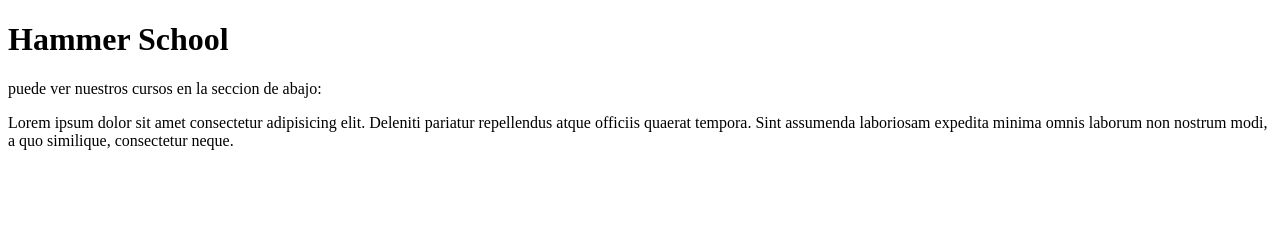
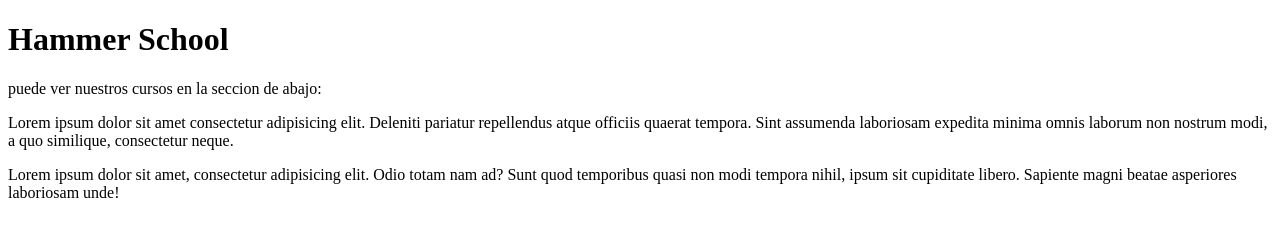
Before and after one commit to johnCoor/alura-class, a plain HTML site: page index.html in a window 1280 px wide. Drawn offline with Linux system fonts and the light colour scheme.

Commit message:
agragando la etiqueta section

```diff
--- a/index.html
+++ b/index.html
@@ -16,5 +16,8 @@
             <p>Lorem ipsum dolor sit amet consectetur adipisicing elit. Deleniti pariatur repellendus atque officiis quaerat tempora. Sint assumenda laboriosam expedita minima omnis laborum non nostrum modi, a quo similique, consectetur neque.</p>
         </div>
     </header>
+    <section>
+        <p>Lorem ipsum dolor sit amet, consectetur adipisicing elit. Odio totam nam ad? Sunt quod temporibus quasi non modi tempora nihil, ipsum sit cupiditate libero. Sapiente magni beatae asperiores laboriosam unde!</p>
+    </section>
 </body>
 </html>
```
